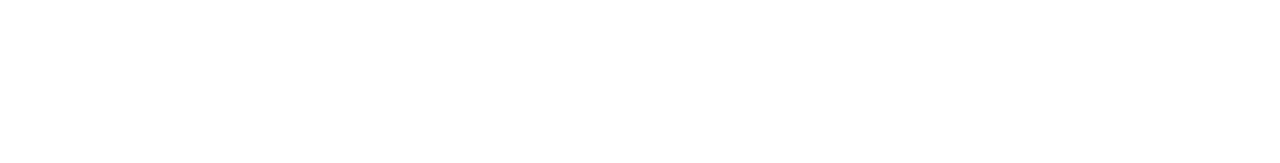
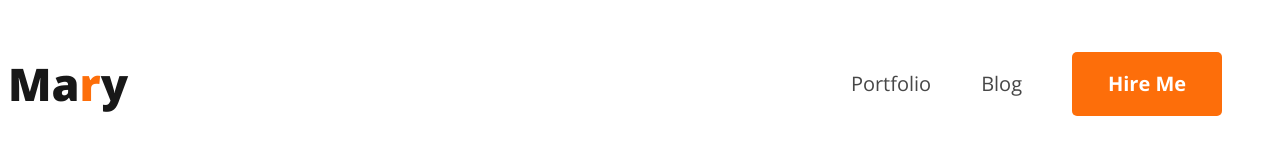
Before and after one commit to TaiefSiddique/Taief-Portfolio, a plain HTML site: page index.html in a window 1280 px wide. Drawn offline with nearby package versions, Linux system fonts and the light colour scheme.

Commit message:
navbar completed

```diff
--- a/index.html
+++ b/index.html
@@ -1,11 +1,37 @@
 <!DOCTYPE html>
 <html lang="en">
+
 <head>
     <meta charset="UTF-8">
     <meta name="viewport" content="width=device-width, initial-scale=1.0">
     <title>Document</title>
+    <link rel="preconnect" href="https://fonts.googleapis.com">
+    <link rel="preconnect" href="https://fonts.gstatic.com" crossorigin>
+    <link
+        href="https://fonts.googleapis.com/css2?family=Lato:wght@300;400;700&family=Open+Sans:wght@400;500;600;700;800&display=swap"
+        rel="stylesheet">
+    <link rel="stylesheet" href="styles.css">
 </head>
+
 <body>
+    <header>
+        <div>
+            <nav>
+                <h3 class="nav-title">Ma<span class="text-primary">r</span>y</h3>
+                <ul>
+                    <li><a href="">Portfolio</a> </li>
+                    <li><a href="">Blog</a></li>
+                    <li><button class="hire-me">Hire Me</button></li>
+                </ul>
+            </nav>
+        </div>
+    </header>
+    <main>
 
+    </main>
+    <footer>
+
+    </footer>
 </body>
+
 </html>
--- a/styles.css
+++ b/styles.css
@@ -0,0 +1,54 @@
+nav {
+    display: flex;
+    justify-content: space-between;
+    align-items: center;
+}
+
+body {
+    font-family: 'Lato', sans-serif;
+    font-family: 'Open Sans', sans-serif;
+}
+
+.nav-title {
+    color: var(--dark-01, #181818);
+font-size: 45px;
+font-weight: 800;
+
+}
+.text-primary{
+    color: #FD6E0A;
+}
+nav>ul{
+    display:flex;
+    align-items: center;
+
+}
+nav li{
+    list-style:none;
+    margin-right: 50px;
+
+}
+
+nav li a{
+    text-decoration: none;
+    color: var(--dark-02, #474747);
+font-family: Open Sans;
+font-size: 20px;
+font-style: normal;
+font-weight: 400;
+line-height: normal;
+}
+.hire-me{
+    width: 150px;
+    height: 64px;
+    flex-shrink: 0;
+    border-radius: 5px;
+background: #FD6E0A;
+color: var(--white-color, #FFF);
+font-family: Open Sans;
+font-size: 20px;
+font-style: normal;
+font-weight: 700;
+line-height: normal;
+border:0;
+}
```
